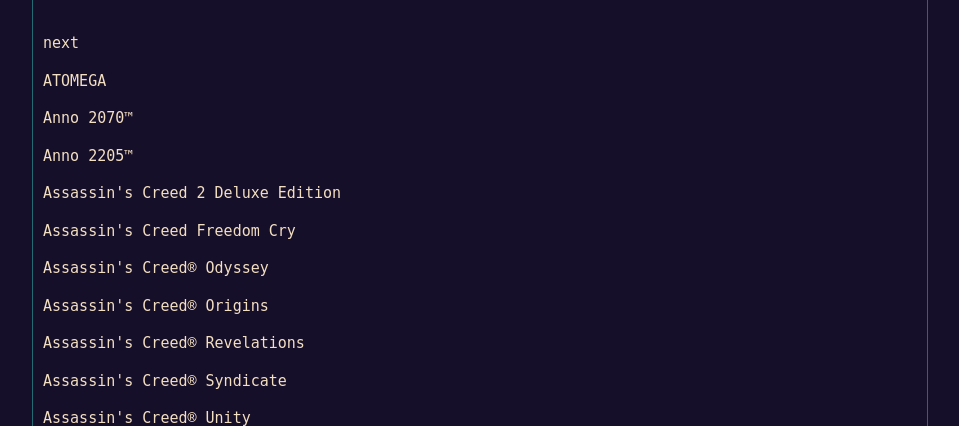
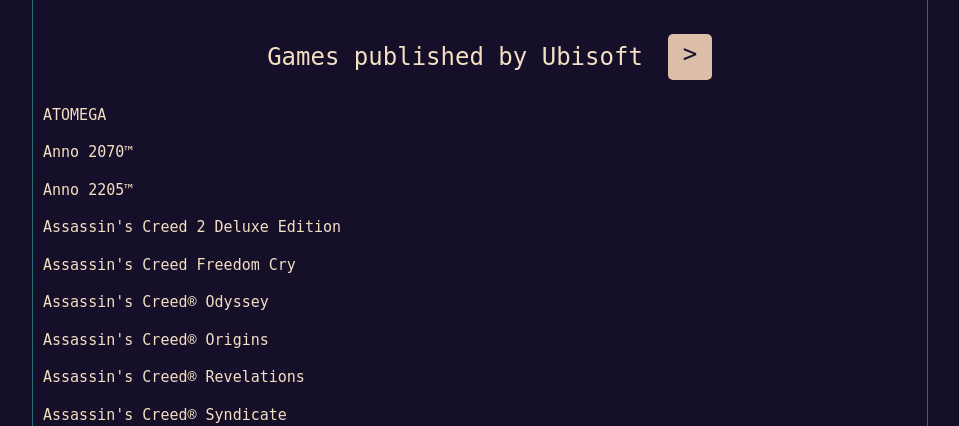
Before and after one commit to AlexCotiga07/Steam-Database, a Flask app: page /publisher_browsing/10/1 in a window 1280 px wide. Shown: the part 178-604 px from the top of the page, without its empty margins (160-1119 px from the left). Run offline with Flask 3, Linux system fonts and the light colour scheme; data comes from the database, SQL or seed files in the repository.

Commit message:
title and buttons for publisher browsing

```diff
--- a/app.py
+++ b/app.py
@@ -369,13 +369,13 @@
             next_page = "hide"
         elif page == 1:
             previous = "hide"
-            next_page = "visible"
+            next_page = "next-page"
         elif page == (math.ceil(int(rows[0][0])/LIMIT)):
-            previous = "visible"
+            previous = "previous-page"
             next_page = "hide"
         else:
-            previous = "visible"
-            next_page = "visible"
+            previous = "previous-page"
+            next_page = "next-page"
         results = query_db("SELECT Game.id, Game.name \
                             FROM Game \
                             JOIN GamePublisher ON Game.id = GamePublisher.gameid \
--- a/templates/publisher_browsing.html
+++ b/templates/publisher_browsing.html
@@ -1,7 +1,11 @@
 {% extends "layout.html"%}
 {% block content %}
 
-<a href="/publisher_browsing/{{id}}/{{page-1}}" class="{{previous}}">previous</a> <a href="/publisher_browsing/{{id}}/{{page+1}}" class="{{next_page}}">next</a>
+<h3 class="page-title">
+    <a href="/publisher_browsing/{{id}}/{{page-1}}" class="{{previous}}"><</a>
+    <div class = "title">Games published by {{publisher[0][0]}}</div>
+    <a href="/publisher_browsing/{{id}}/{{page+1}}" class="{{next_page}}">></a>
+</h3>
 
 <div class="item-block">
     {% for item in results %}
```
